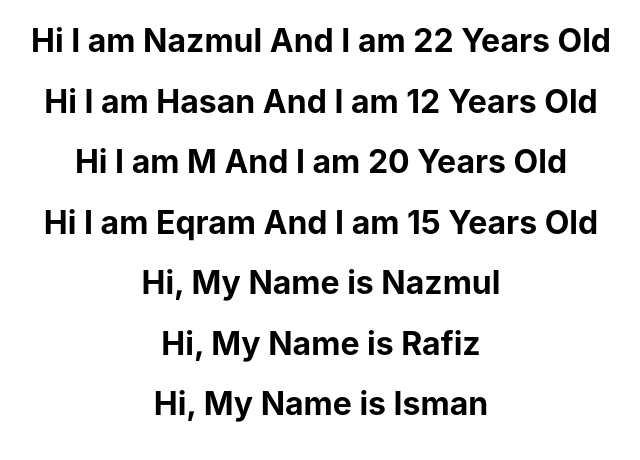
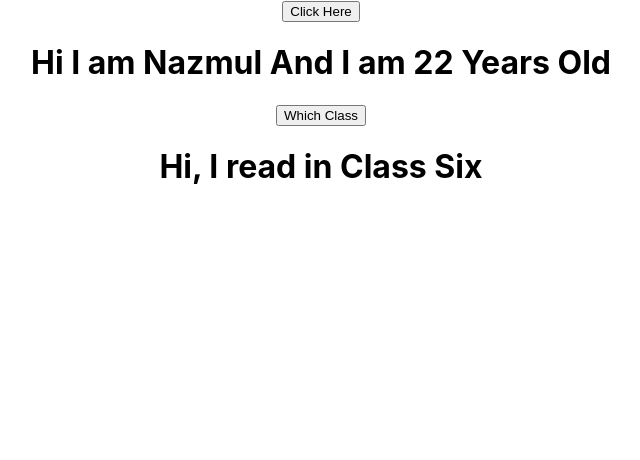
Before and after one commit to nzstarz/React-Basic, a React (Create React App) app: page / in a window 1280 px wide. Shown: the top 460 px of the page, without its empty margins (319-959 px from the left). Built offline with nearby package versions, Linux system fonts and the light colour scheme.

Commit message:
React Button Click Event

```diff
--- a/src/App.js
+++ b/src/App.js
@@ -7,13 +7,10 @@ function App() {
   return (
     <div className="App">
      <Hello age="22" name="Nazmul"></Hello>
-     <Hello age="12" name="Hasan"></Hello>
-     <Hello age="20" name="M"></Hello>
-     <Hello age="15" name="Eqram"></Hello>
 
-     <Welcome name="Nazmul"></Welcome>
-     <Welcome name="Rafiz"></Welcome>
-     <Welcome name="Isman"></Welcome>
+
+     <Welcome name="Six"></Welcome>
+
     </div>
   )
 }
--- a/src/mycomponents/Hello.js
+++ b/src/mycomponents/Hello.js
@@ -2,8 +2,15 @@ import React from 'react'
 
 //Practicing Functional Component
 function Hello(props){
+    function DoThis(){
+        alert ("You Just Hit on Button")
+    }
+
     return(
-        <h1> Hi I am {props.name} And I am  {props.age} Years Old</h1>// React Props for Functional component
+        <div>
+        <button onClick={DoThis}>Click Here</button>
+        <h1> Hi I am {props.name} And I am  {props.age} Years Old</h1>
+        </div>
     )
 }
 export default Hello;
--- a/src/mycomponents/Welcome.js
+++ b/src/mycomponents/Welcome.js
@@ -2,8 +2,16 @@ import React, {Component} from 'react'
 
 //Practicing Class Component
 class Welcome extends Component{
+
+    doThisFromClass(){
+        alert("Button is clicked from Class")
+    }
     render(){
-        return <h1> Hi, My Name is {this.props.name}</h1>// React Props for class component
+        return <div>
+
+            <button onClick={this.doThisFromClass}>Which Class</button>
+            <h1> Hi, I read in Class {this.props.name}</h1>
+        </div>// React Props for class component
     }
 }
 export default Welcome;
```
